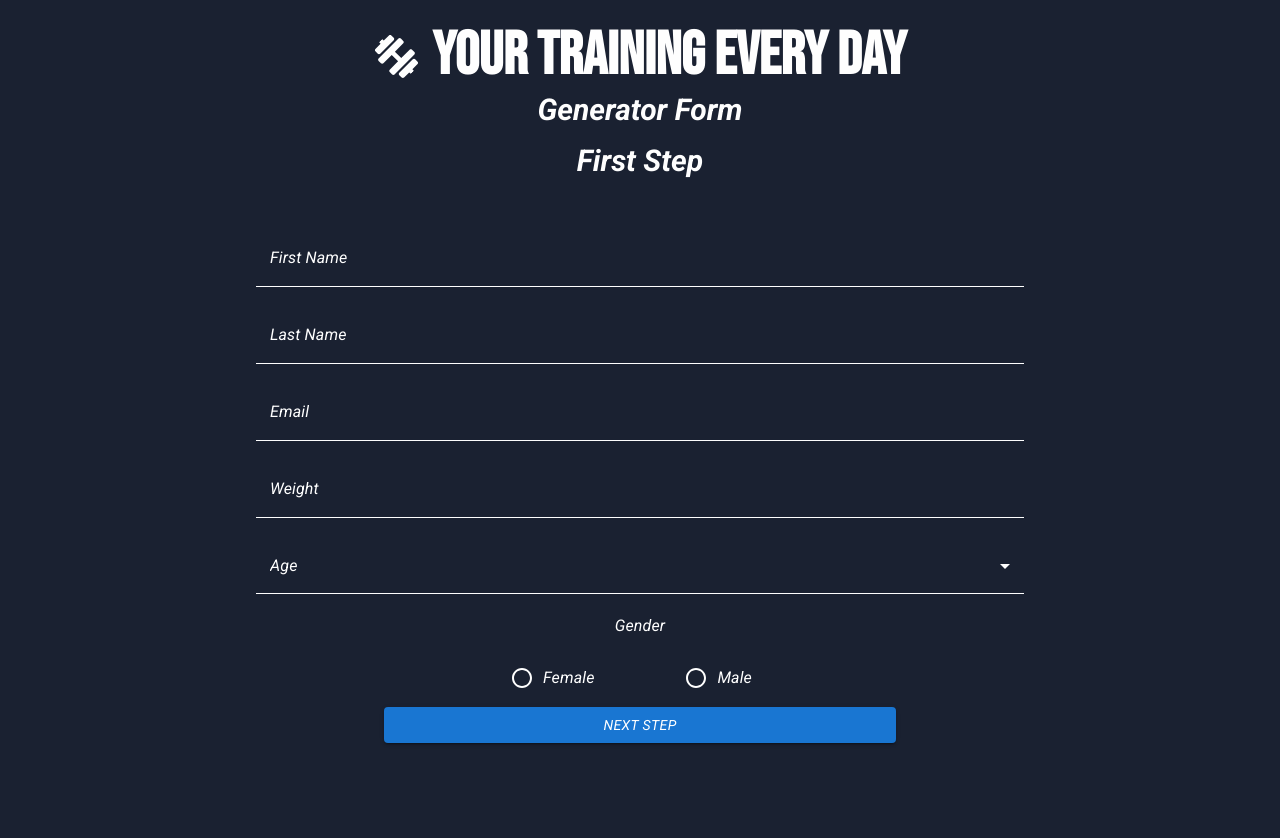
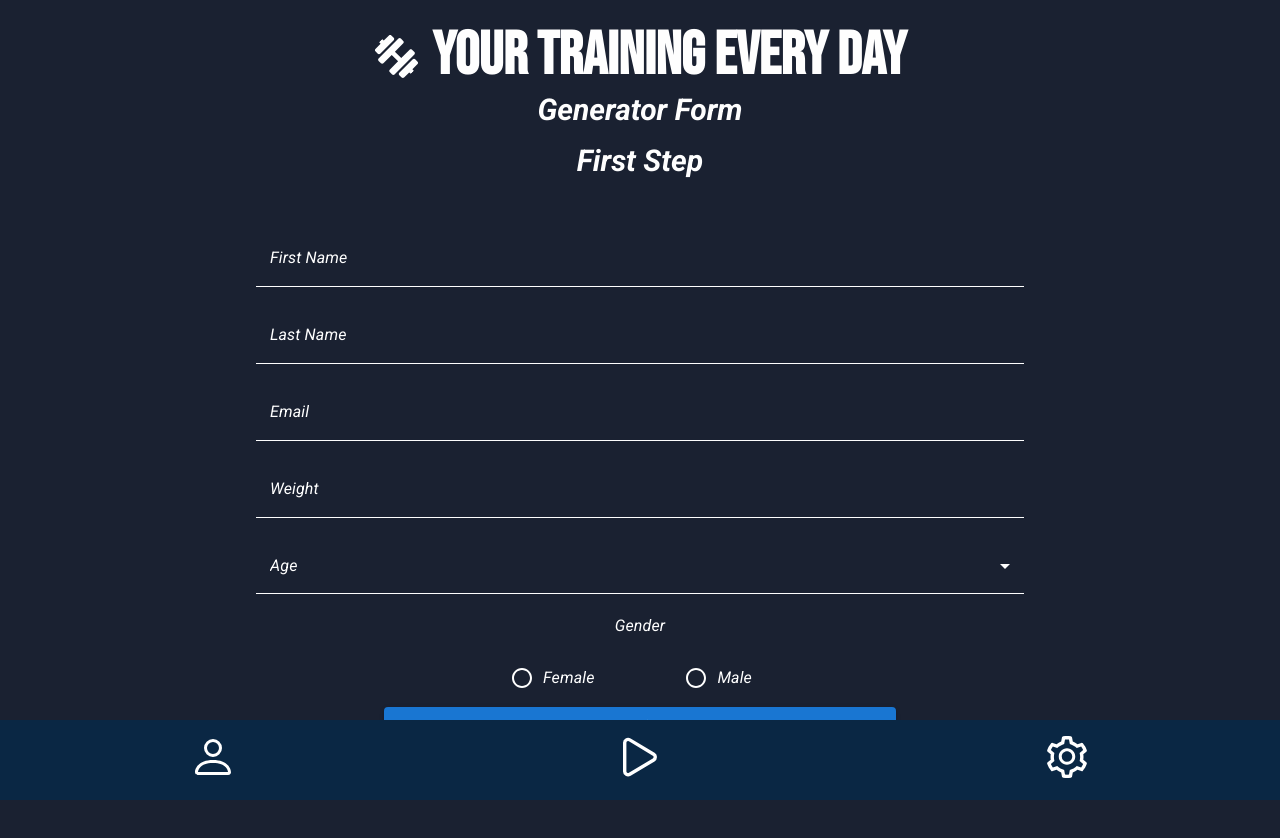
Before and after one commit to SergeiiKalina/Gum-project, a React (Create React App) app: page / in a window 1280 px wide. Shown: the top 838 px of the page. Built offline with nearby package versions, Linux system fonts and the light colour scheme.

Commit message:
add footer

```diff
--- /dev/null
+++ b/src/components/footer/Footer.tsx
@@ -0,0 +1,27 @@
+import React from "react"
+import { BsPerson } from "react-icons/bs"
+import { TbTriangleInverted } from "react-icons/tb"
+import { AiOutlineSetting } from "react-icons/ai"
+import "./footer.scss"
+import { NavLink } from "react-router-dom"
+export default function Footer(): React.JSX.Element {
+    return (
+        <div className="footerWrapper">
+            <div className="footerItem">
+                <NavLink to="workout">
+                    <BsPerson className="footerIcon_icon" />
+                </NavLink>
+            </div>
+            <div className="footerItem">
+                <NavLink to="gentraining">
+                    <TbTriangleInverted className="footerIcon_icon rotate" />
+                </NavLink>
+            </div>
+            <div className="footerItem">
+                <NavLink to="contacts">
+                    <AiOutlineSetting className="footerIcon_icon" />
+                </NavLink>
+            </div>
+        </div>
+    )
+}
--- /dev/null
+++ b/src/components/footer/footer.scss
@@ -0,0 +1,25 @@
+.footerWrapper {
+    width: 100%;
+    height: 80px;
+    background-color: #0a2744;
+    display: flex;
+    position: fixed;
+    bottom: 0;
+    color: white;
+    .footerItem {
+        width: 33.33%;
+        height: 100%;
+        display: flex;
+        justify-content: center;
+        align-items: center;
+        color: grey;
+
+        .footerIcon_icon {
+            color: white;
+            transform: scale(2);
+        }
+        .footerIcon_icon.rotate {
+            transform: rotate(-90deg) scale(1.7);
+        }
+    }
+}
--- a/src/components/layouts/Mylayouts.jsx
+++ b/src/components/layouts/Mylayouts.jsx
@@ -1,5 +1,6 @@
 import { Outlet } from "react-router-dom"
 import Header from "../header/Header.tsx"
+import Footer from "../footer/Footer.tsx"
 
 function Mylayouts() {
     return (
@@ -7,6 +8,7 @@ function Mylayouts() {
             <Header />
 
             <Outlet />
+            <Footer />
         </>
     )
 }
```
